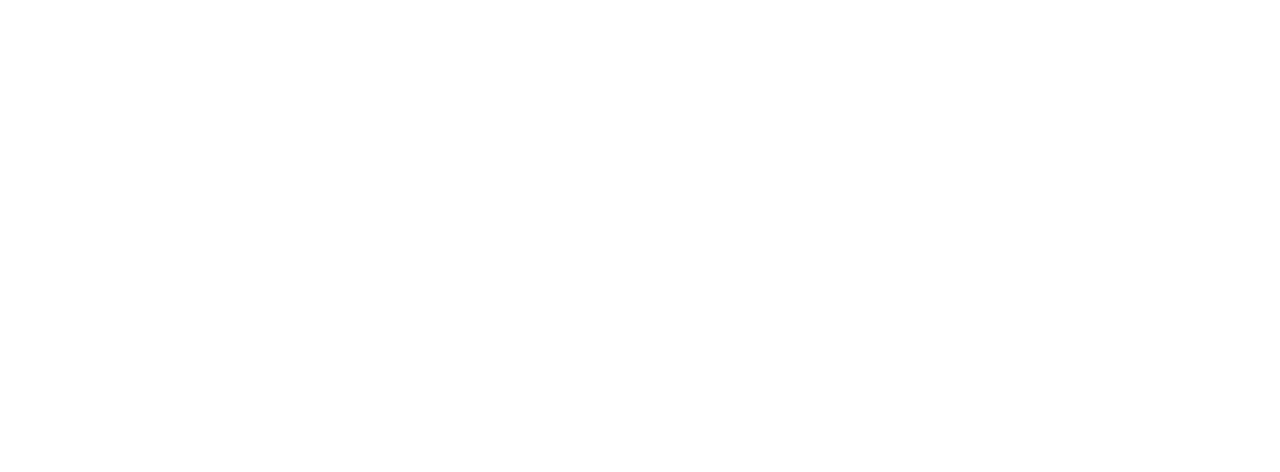
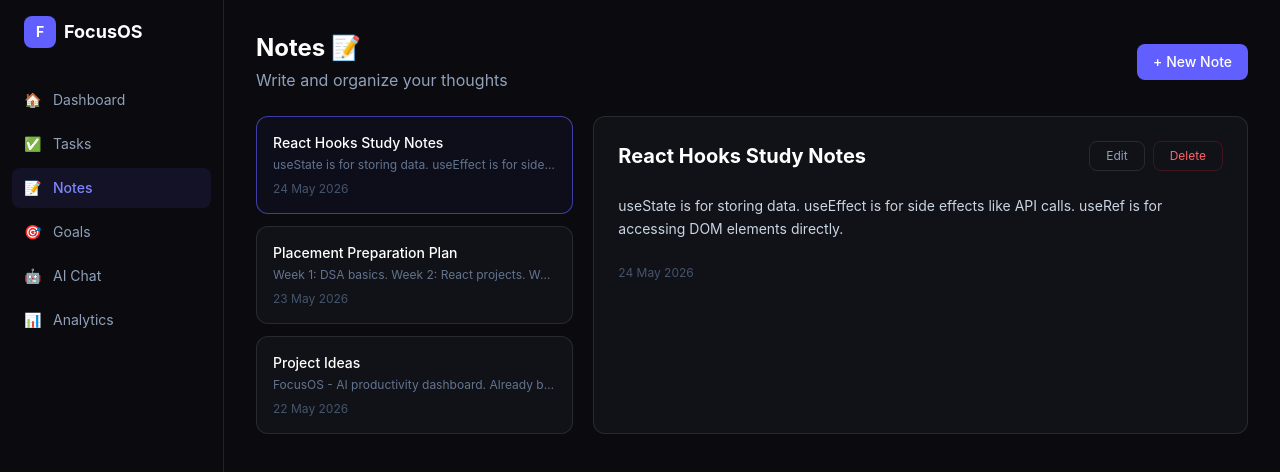
Before and after one commit to swetha55-005/focusos, a React (Vite) app: page /notes in a window 1280 px wide. Before the commit this address had no page. Shown: the top 472 px of the page. Built offline with nearby package versions, Linux system fonts and the light colour scheme.

Commit message:
feat: notes page with create, edit, and delete

```diff
--- a/src/App.jsx
+++ b/src/App.jsx
@@ -4,6 +4,7 @@
 import TasksPage from './pages/TasksPage'
 import AIPage from './pages/AIPage'
 import AnalyticsPage from './pages/AnalyticsPage'
+import NotesPage from './pages/NotesPage'
 import AppLayout from './components/layout/AppLayout'
 
 function App() {
@@ -15,6 +16,7 @@
         <Route path="/tasks"      element={<TasksPage />}      />
         <Route path="/ai"         element={<AIPage />}         />
         <Route path="/analytics"  element={<AnalyticsPage />}  />
+        <Route path="/notes"      element={<NotesPage />}      />
       </Route>
     </Routes>
   )
--- /dev/null
+++ b/src/pages/NotesPage.jsx
@@ -0,0 +1,236 @@
+import { useState } from 'react'
+import { motion, AnimatePresence } from 'framer-motion'
+
+const initialNotes = [
+  {
+    id: 1,
+    title: 'React Hooks Study Notes',
+    content: 'useState is for storing data. useEffect is for side effects like API calls. useRef is for accessing DOM elements directly.',
+    date: '24 May 2026',
+    color: 'border-indigo-500/40',
+  },
+  {
+    id: 2,
+    title: 'Placement Preparation Plan',
+    content: 'Week 1: DSA basics. Week 2: React projects. Week 3: System design. Week 4: Mock interviews. Apply to companies daily.',
+    date: '23 May 2026',
+    color: 'border-emerald-500/40',
+  },
+  {
+    id: 3,
+    title: 'Project Ideas',
+    content: 'FocusOS - AI productivity dashboard. Already building this! Add more features like calendar, pomodoro timer, and team collaboration.',
+    date: '22 May 2026',
+    color: 'border-amber-500/40',
+  },
+]
+
+function NotesPage() {
+  const [notes, setNotes] = useState(initialNotes)
+  const [selected, setSelected] = useState(notes[0])
+  const [isEditing, setIsEditing] = useState(false)
+  const [editTitle, setEditTitle] = useState('')
+  const [editContent, setEditContent] = useState('')
+  const [showForm, setShowForm] = useState(false)
+  const [newTitle, setNewTitle] = useState('')
+  const [newContent, setNewContent] = useState('')
+
+  const selectNote = (note) => {
+    setSelected(note)
+    setIsEditing(false)
+  }
+
+  const startEditing = () => {
+    setEditTitle(selected.title)
+    setEditContent(selected.content)
+    setIsEditing(true)
+  }
+
+  const saveEdit = () => {
+    const updated = notes.map(n =>
+      n.id === selected.id
+        ? { ...n, title: editTitle, content: editContent }
+        : n
+    )
+    setNotes(updated)
+    setSelected({ ...selected, title: editTitle, content: editContent })
+    setIsEditing(false)
+  }
+
+  const deleteNote = (id) => {
+    const remaining = notes.filter(n => n.id !== id)
+    setNotes(remaining)
+    setSelected(remaining[0] || null)
+  }
+
+  const addNote = () => {
+    if (!newTitle.trim()) return
+    const note = {
+      id: Date.now(),
+      title: newTitle,
+      content: newContent,
+      date: new Date().toLocaleDateString('en-GB', {
+        day: 'numeric', month: 'short', year: 'numeric'
+      }),
+      color: 'border-indigo-500/40',
+    }
+    setNotes(prev => [note, ...prev])
+    setSelected(note)
+    setNewTitle('')
+    setNewContent('')
+    setShowForm(false)
+  }
+
+  return (
+    <div>
+
+      {/* Header */}
+      <div className="flex items-center justify-between mb-6">
+        <div>
+          <h1 className="text-2xl font-bold text-white">Notes 📝</h1>
+          <p className="text-slate-400 mt-1">Write and organize your thoughts</p>
+        </div>
+        <button
+          onClick={() => setShowForm(!showForm)}
+          className="bg-indigo-500 hover:bg-indigo-600 text-white px-4 py-2 rounded-lg text-sm font-medium transition-colors"
+        >
+          + New Note
+        </button>
+      </div>
+
+      {/* Add Note Form */}
+      <AnimatePresence>
+        {showForm && (
+          <motion.div
+            initial={{ opacity: 0, y: -10 }}
+            animate={{ opacity: 1, y: 0 }}
+            exit={{ opacity: 0, y: -10 }}
+            className="bg-[#111118] border border-white/10 rounded-xl p-5 mb-6"
+          >
+            <h3 className="text-white font-medium mb-4">New Note</h3>
+            <input
+              type="text"
+              placeholder="Note title..."
+              value={newTitle}
+              onChange={(e) => setNewTitle(e.target.value)}
+              className="w-full bg-[#1A1A24] border border-white/10 text-white placeholder-slate-500 rounded-lg px-4 py-2.5 text-sm mb-3 focus:outline-none focus:border-indigo-500/50"
+            />
+            <textarea
+              placeholder="Write your note here..."
+              value={newContent}
+              onChange={(e) => setNewContent(e.target.value)}
+              rows={4}
+              className="w-full bg-[#1A1A24] border border-white/10 text-white placeholder-slate-500 rounded-lg px-4 py-2.5 text-sm mb-3 focus:outline-none focus:border-indigo-500/50 resize-none"
+            />
+            <div className="flex gap-3">
+              <button
+                onClick={addNote}
+                className="bg-indigo-500 hover:bg-indigo-600 text-white px-5 py-2 rounded-lg text-sm font-medium transition-colors"
+              >
+                Save Note
+              </button>
+              <button
+                onClick={() => setShowForm(false)}
+                className="border border-white/10 hover:border-white/20 text-slate-400 px-5 py-2 rounded-lg text-sm transition-colors"
+              >
+                Cancel
+              </button>
+            </div>
+          </motion.div>
+        )}
+      </AnimatePresence>
+
+      {/* Notes Layout */}
+      <div className="grid grid-cols-1 lg:grid-cols-3 gap-5">
+
+        {/* Notes List */}
+        <div className="flex flex-col gap-3">
+          {notes.map((note) => (
+            <motion.div
+              key={note.id}
+              initial={{ opacity: 0, x: -10 }}
+              animate={{ opacity: 1, x: 0 }}
+              onClick={() => selectNote(note)}
+              className={`bg-[#111118] border rounded-xl p-4 cursor-pointer transition-all duration-200
+                ${selected?.id === note.id
+                  ? 'border-indigo-500/60 bg-indigo-500/5'
+                  : `border-white/10 hover:border-white/20 ${note.color}`
+                }`}
+            >
+              <h3 className="text-white text-sm font-medium mb-1 truncate">{note.title}</h3>
+              <p className="text-slate-500 text-xs truncate">{note.content}</p>
+              <p className="text-slate-600 text-xs mt-2">{note.date}</p>
+            </motion.div>
+          ))}
+        </div>
+
+        {/* Note Detail */}
+        <div className="lg:col-span-2 bg-[#111118] border border-white/10 rounded-xl p-6">
+          {selected ? (
+            <>
+              {/* Note Header */}
+              <div className="flex items-center justify-between mb-6">
+                {isEditing ? (
+                  <input
+                    value={editTitle}
+                    onChange={(e) => setEditTitle(e.target.value)}
+                    className="flex-1 bg-transparent text-white text-xl font-bold border-b border-indigo-500/50 pb-1 focus:outline-none mr-4"
+                  />
+                ) : (
+                  <h2 className="text-white text-xl font-bold">{selected.title}</h2>
+                )}
+
+                <div className="flex gap-2">
+                  {isEditing ? (
+                    <button
+                      onClick={saveEdit}
+                      className="bg-indigo-500 hover:bg-indigo-600 text-white px-4 py-1.5 rounded-lg text-xs font-medium transition-colors"
+                    >
+                      Save
+                    </button>
+                  ) : (
+                    <button
+                      onClick={startEditing}
+                      className="border border-white/10 hover:border-white/20 text-slate-400 hover:text-white px-4 py-1.5 rounded-lg text-xs transition-colors"
+                    >
+                      Edit
+                    </button>
+                  )}
+                  <button
+                    onClick={() => deleteNote(selected.id)}
+                    className="border border-red-500/20 hover:border-red-500/40 text-red-400 px-4 py-1.5 rounded-lg text-xs transition-colors"
+                  >
+                    Delete
+                  </button>
+                </div>
+              </div>
+
+              {/* Note Content */}
+              {isEditing ? (
+                <textarea
+                  value={editContent}
+                  onChange={(e) => setEditContent(e.target.value)}
+                  rows={12}
+                  className="w-full bg-transparent text-slate-300 text-sm leading-relaxed focus:outline-none resize-none"
+                />
+              ) : (
+                <p className="text-slate-300 text-sm leading-relaxed whitespace-pre-wrap">
+                  {selected.content}
+                </p>
+              )}
+
+              <p className="text-slate-600 text-xs mt-6">{selected.date}</p>
+            </>
+          ) : (
+            <div className="flex items-center justify-center h-full">
+              <p className="text-slate-600">Select a note or create a new one</p>
+            </div>
+          )}
+        </div>
+
+      </div>
+    </div>
+  )
+}
+
+export default NotesPage
```
